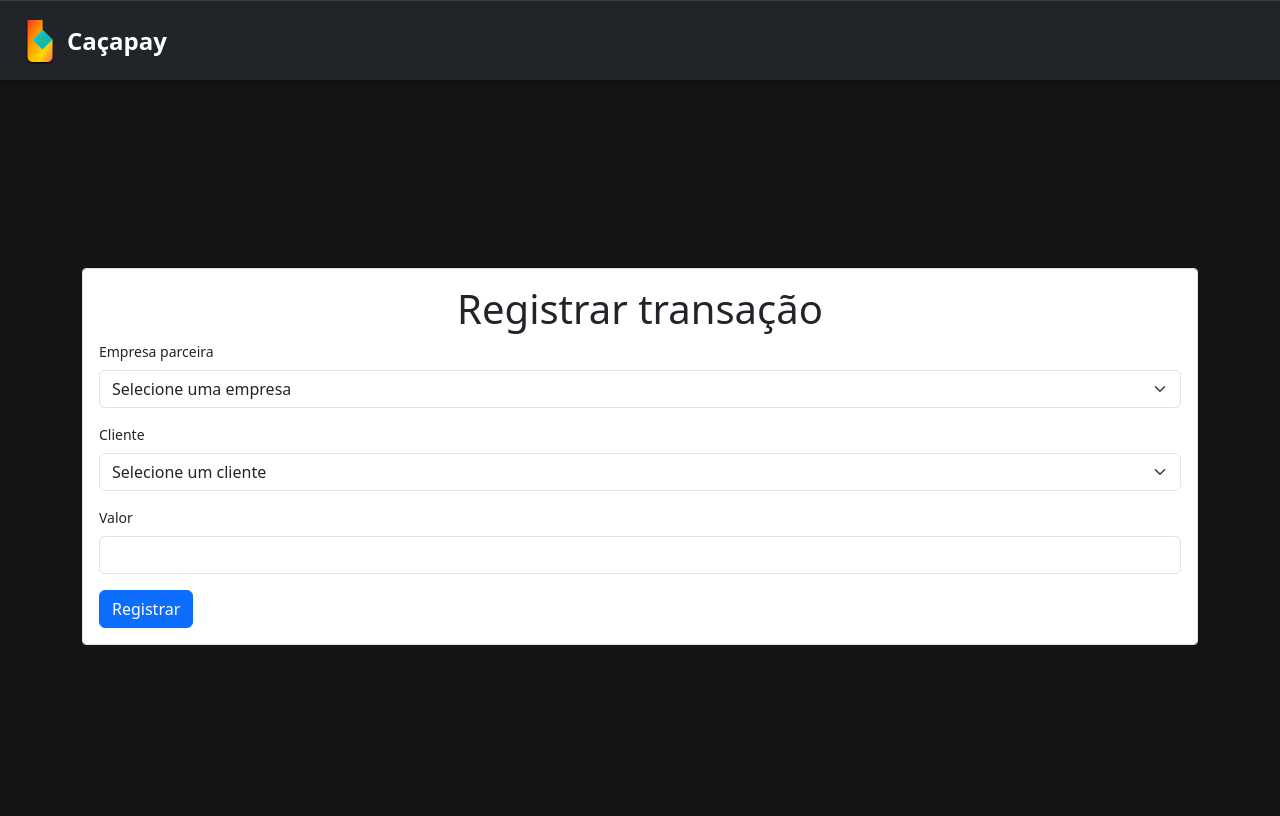
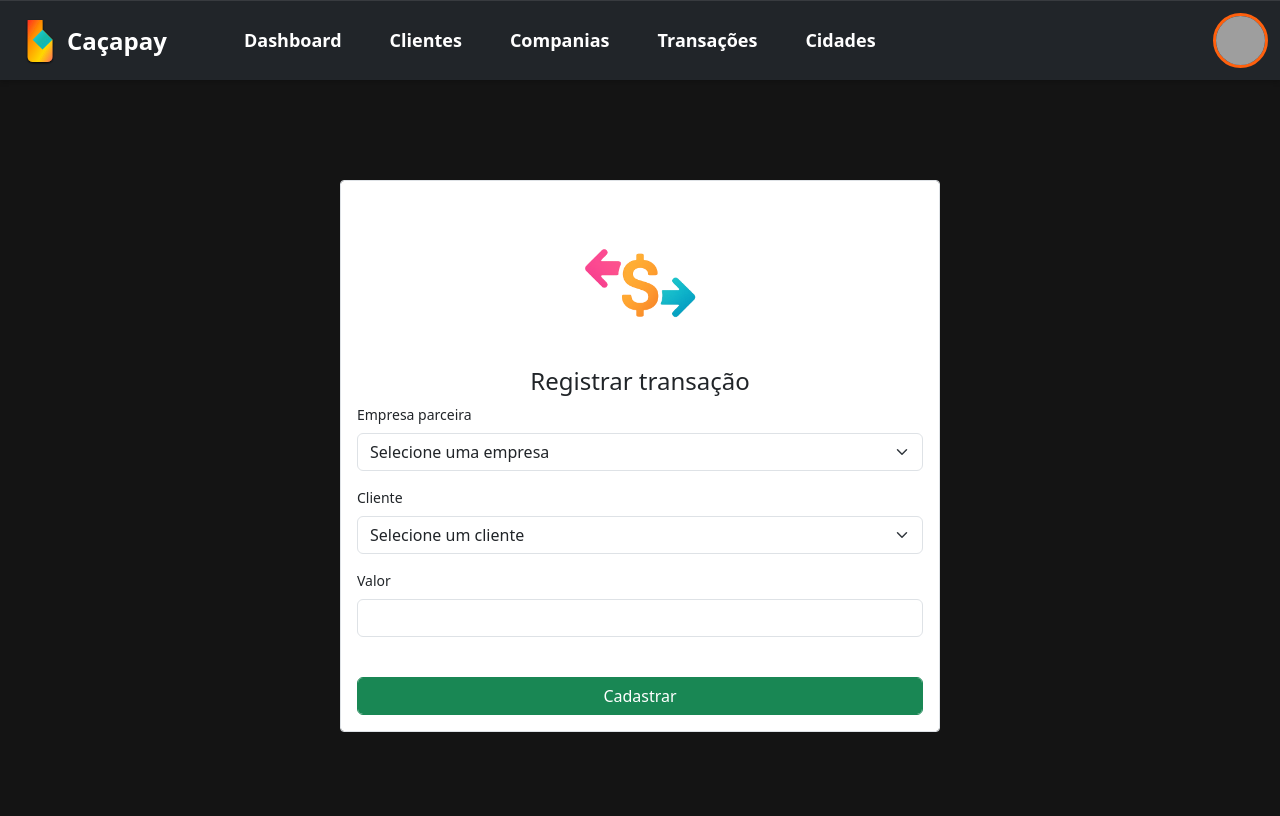
Before and after one commit to bertachini/laravel-pix, a Laravel app: page /transactions/new in a window 1280 px wide. Run offline with Laravel 12, Linux system fonts and the light colour scheme; data that the repository does not hold is empty; parts of the project's set-up code (start-up, migrations or seed data) failed here and were passed over; grey boxes are pictures that could not be loaded.

Commit message:
Fix e melhoria
+ Ajuste de template em pagina
+ Ajuste de rotas navbar
+ melhorias para importação de script no modelo
+Ajuste no visual do formulário transações

```diff
--- a/app/Models/PartnerCompany.php
+++ b/app/Models/PartnerCompany.php
@@ -13,6 +13,15 @@ class PartnerCompany extends Model
     public $incrementing = false;
     protected $keyType = 'string';
 
+    protected $fillable = [
+        'company_name',
+        'cnpj',
+        'phone',
+        'email',
+        'access_token',
+        'balance',
+    ];
+
 
 
 }
--- a/resources/views/template/fullpainel.blade.php
+++ b/resources/views/template/fullpainel.blade.php
@@ -6,9 +6,10 @@
 
 @section('nav')
 <a class="nav-link active" aria-current="page" href="/dashboard">Dashboard</a>
-<a class="nav-link" href="/clients">Clientes</a>
-<a class="nav-link" href="/company">Companias</a>
-<a class="nav-link" href="/transactions">Transações</a>
+<a class="nav-link" href="{{route('clients.get')}}">Clientes</a>
+<a class="nav-link" href="{{route('company.get')}}">Companias</a>
+<a class="nav-link" href="{{route('transactions.get')}}">Transações</a>
+<a class="nav-link" href="{{ route('cities.get') }}">Cidades</a>
 @endsection
 
 @section('user')
@@ -18,3 +19,7 @@
 @section('content')
  @yield('content')
 @endsection
+
+@push('scripts')
+    @stack('painel-scripts')
+@endpush
--- a/resources/views/template/main.blade.php
+++ b/resources/views/template/main.blade.php
@@ -41,9 +41,26 @@
             @endif
             @yield('content')
         </div>
-        <script src="https://cdn.jsdelivr.net/npm/bootstrap@5.3.5/dist/js/bootstrap.bundle.min.js"
-                integrity="sha384-k6d4wzSIapyDyv1kpU366/PK5hCdSbCRGRCMv+eplOQJWyd1fbcAu9OCUj5zNLiq"
-                crossorigin="anonymous"></script>
+        <script src="https://cdn.jsdelivr.net/npm/bootstrap@5.3.5/dist/js/bootstrap.bundle.min.js" integrity="sha384-k6d4wzSIapyDyv1kpU366/PK5hCdSbCRGRCMv+eplOQJWyd1fbcAu9OCUj5zNLiq" crossorigin="anonymous"></script>
+        <script src="https://cdn.jsdelivr.net/npm/axios/dist/axios.min.js"></script>
         <script src="https://code.jquery.com/jquery-3.6.0.min.js"></script>
+        <script src="{{asset('js/notify.js')}}"></script>
+        <script >
+            let notify;
+            @if (session('notify'))
+                notify = @php echo json_encode(session('notify')); @endphp;
+                console.log(notify);
+                if (notify.length > 1){
+                    notify.map((item) => {
+                        addNotify(item.type, item.message);
+                    });
+                }else{
+                    addNotify(notify.type, notify.message);
+                }
+
+            @endif
+
+        </script>
+         @stack('scripts')
     </body>
 </html>
--- a/resources/views/transactions/new.blade.php
+++ b/resources/views/transactions/new.blade.php
@@ -1,10 +1,12 @@
-@extends('template.main')
+@extends('template.fullpainel')
 @section('content')
 <div class="form-center">
-    <form action="{{ route('transactions.save') }}" method="post" class="resgistro-transctiosn form-control form-control-sm p-3">
+    <form action="{{ route('transactions.save') }}" method="post" class="transaction-form form-control form-control-sm p-3">
         @csrf
-        <h1 class="text-center">Registrar transação</h1>
-
+        <div class="text-center mb-1 mt-3">
+            <img src="{{ asset('img/icon/transaction.png') }}" alt="Logo" class="logo">
+        </div>
+        <h4 class="text-center">Registrar transação</h4>
         <div class="mb-3">
             <label for="paternerCompany" class="form-label">Empresa parceira</label>
             <select class="form-select" aria-label="Default select example" id="paternerCompany" name="partner_company_id" required>
@@ -27,7 +29,7 @@
             <label for="amount" class="form-label">Valor</label>
             <input type="number" class="form-control" id="amount" name="amount" required>
         </div>
-        <input type="submit" class="btn btn-primary" value="Registrar">
+        <input type="submit" class="btn btn-success mt-4 form-control" value="Cadastrar"></button>
     </form>
 </div>
 @endsection
```
Also changed, not shown: resources/views/dashboard.blade.php (+1 -14 lines).
